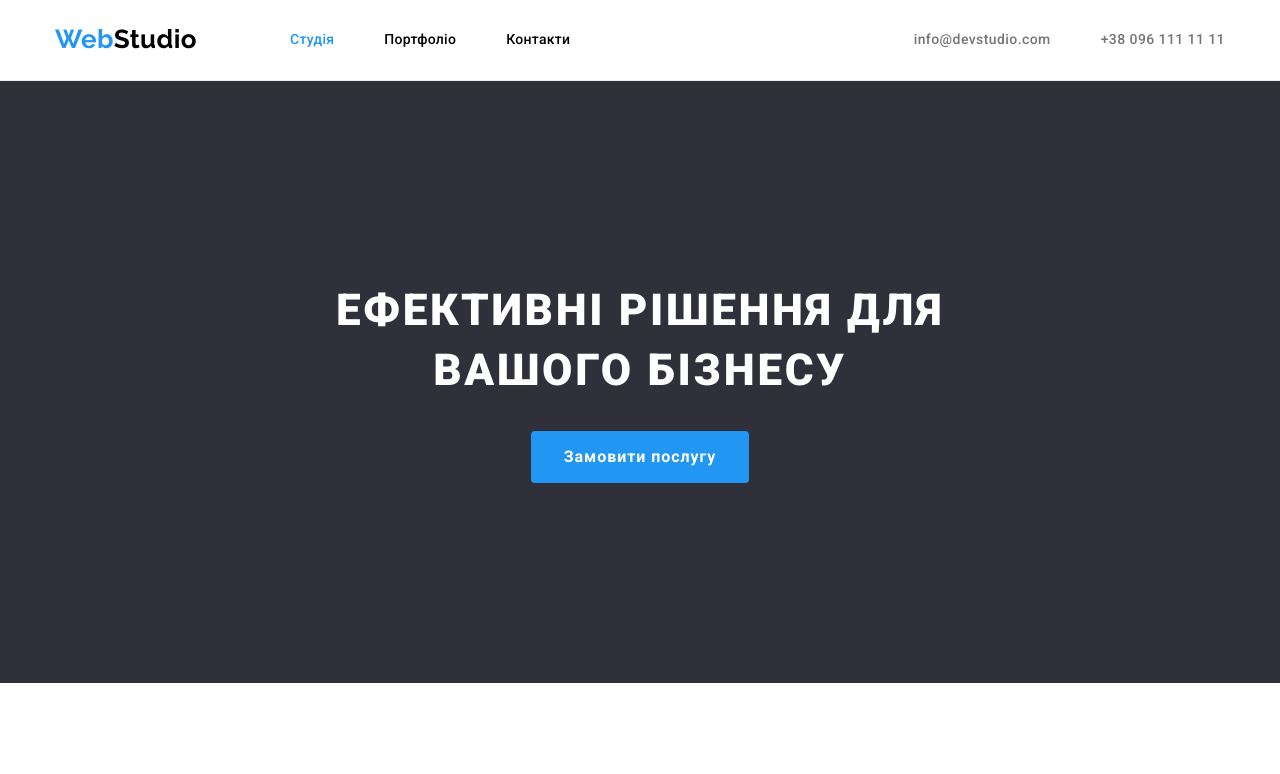
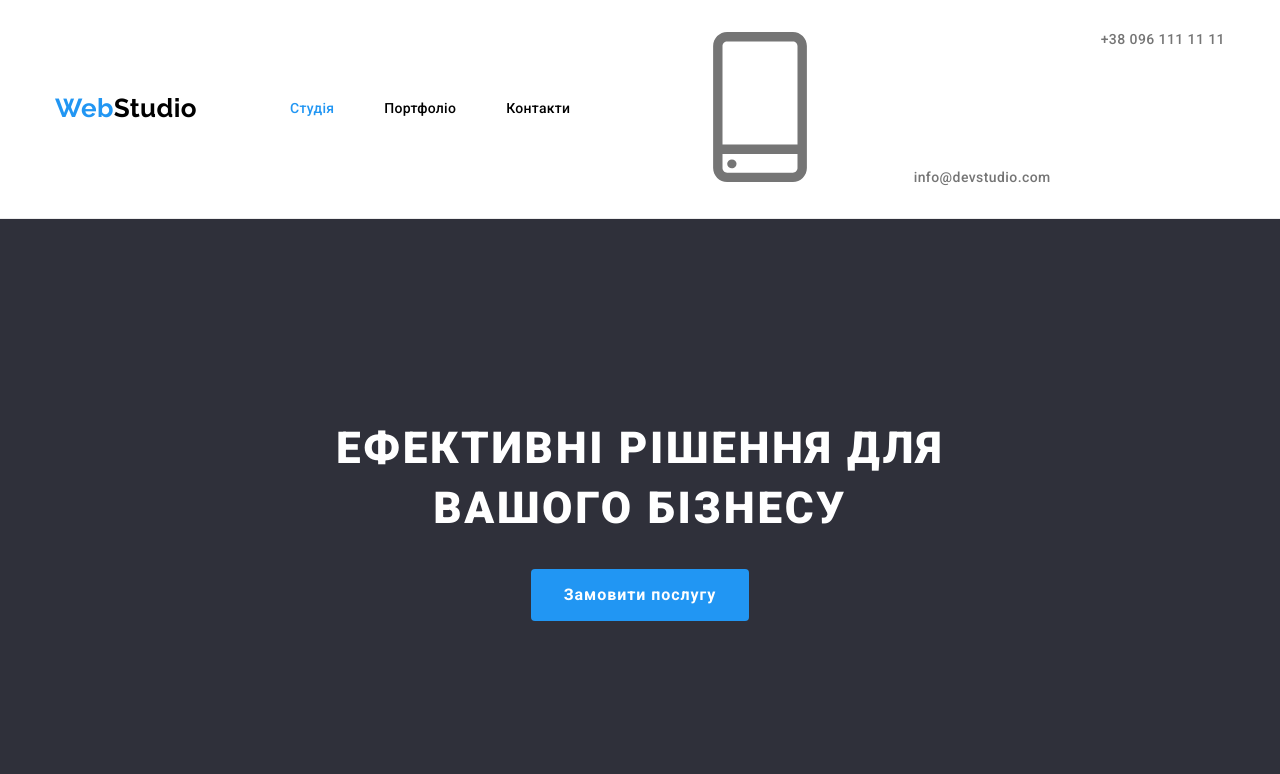
Before and after one commit to YuliiaGagina/goit-markup-hw-04, a plain HTML site: page index.html in a window 1280 px wide. Shown: the top 774 px of the page. Drawn offline with nearby package versions, Linux system fonts and the light colour scheme.

Commit message:
chahge svg first

```diff
--- a/index.html
+++ b/index.html
@@ -29,7 +29,11 @@
             </ul>
         </nav>
         <ul class="header-contact list">
-           <li class="item"><a class="link" href="mailto:info@devstudio.com">info@devstudio.com</a></li>
+           <li class="item"><a class="link" href="mailto:info@devstudio.com">
+            <svg>
+                <use href="./images/symbol-defs.svg#icon-smartphone"></use>
+            </svg>
+            info@devstudio.com</a></li>
            <li class="item"><a class="link" href="tel:+380961111111">+38 096 111 11 11</a></li>
 
         </ul>
```
Also changed, not shown: images/symbol-defs.svg (added), images/клієнти4.svg (added), images/клієнти5.svg (added).
